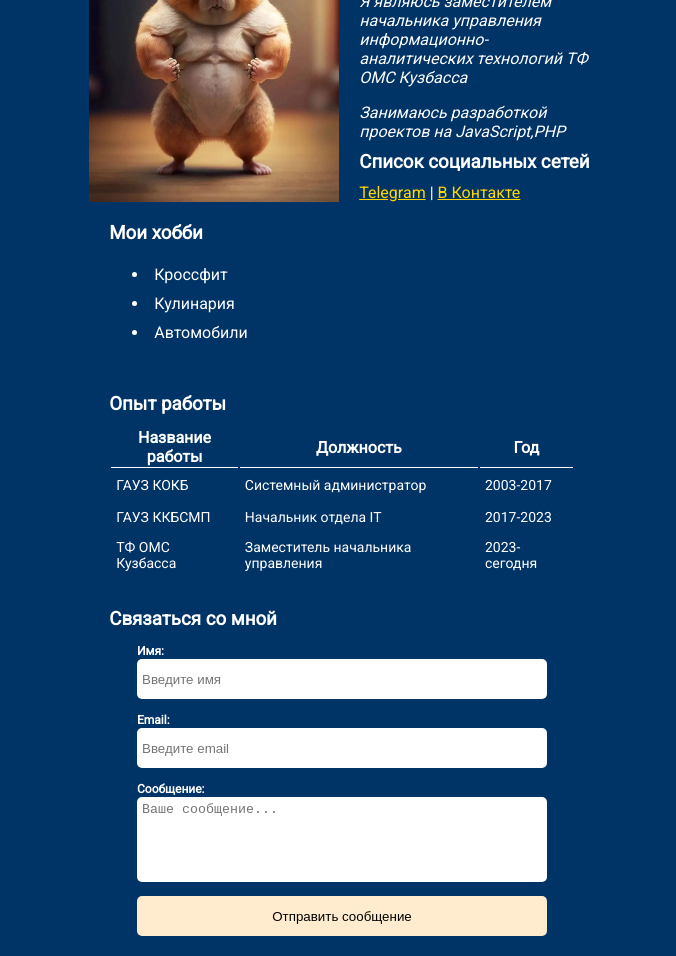
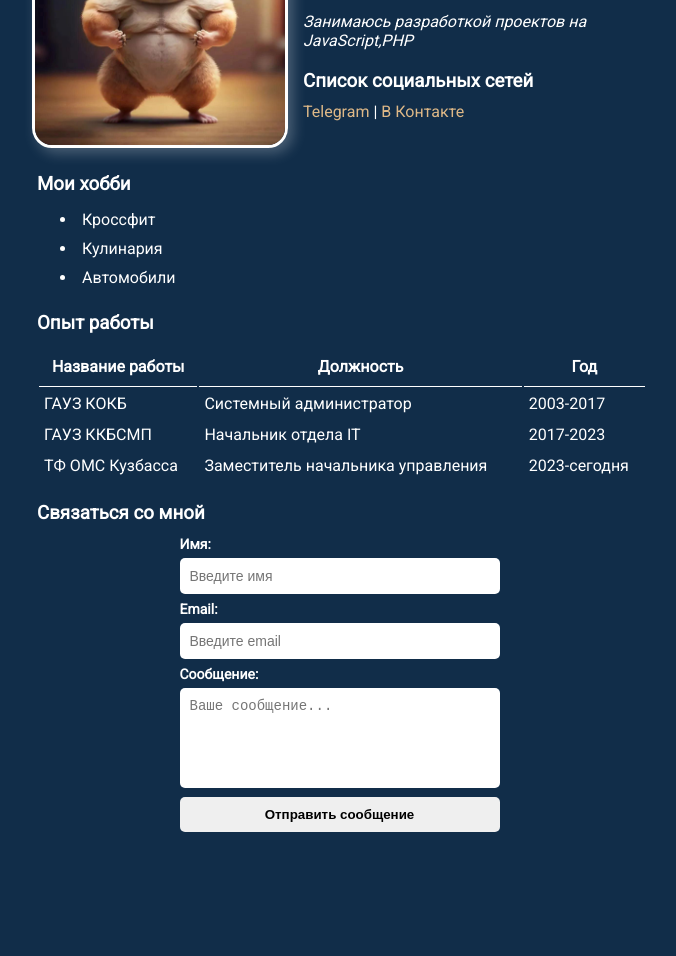
Before and after one commit to AngryPolecat/01-html-resume, a plain HTML site: page index.html in a window 1280 px wide. Shown: the part 118-1074 px from the top of the page, without its empty margins (298-974 px from the left). After the commit the page ends 965 px from the top, so only its background shows below. Drawn offline with Linux system fonts and the light colour scheme.

Commit message:
update 13.01

```diff
--- /dev/null
+++ b/index.css
@@ -0,0 +1,119 @@
+@import url('https://fonts.googleapis.com/css2?family=Roboto&display=swap');
+
+* {
+  margin: 0;
+  padding: 0;
+}
+
+body {
+  font-family: 'Roboto', 'Segoe UI', 'Oxygen', 'Ubuntu', 'Cantarell',
+    'Fira Sans', 'Droid Sans', 'Helvetica Neue', sans-serif;
+  background-color: #112d49;
+  color: white;
+  font-size: 16px;
+}
+
+h1 {
+  margin: 5px;
+}
+
+h3 {
+  margin-bottom: 10px;
+}
+
+a {
+  color: burlywood;
+  text-decoration: none;
+}
+
+a:hover {
+  color: coral;
+}
+
+.btn {
+  padding: 10px;
+  width: 320px;
+  font-weight: bold;
+  border: none;
+  border-radius: 5px;
+  cursor: pointer;
+}
+
+.container {
+  width: 50%;
+  margin: 0 auto;
+}
+
+.info {
+  display: flex;
+  flex-direction: row;
+}
+
+.info p {
+  font-style: italic;
+  padding: 5px;
+  margin-bottom: 10px;
+}
+
+.social-media {
+  padding: 5px;
+}
+
+.info img {
+  margin: 10px;
+  border-radius: 20px;
+  border: 3px solid white;
+  box-shadow: 5px 5px 14px rgba(255, 255, 255, 0.25);
+}
+
+.partition {
+  margin: 10px;
+  padding: 5px;
+}
+
+.my-hobbies ul {
+  margin-left: 40px;
+}
+
+.my-hobbies li {
+  padding: 5px;
+}
+
+.experience table {
+  width: 100%;
+}
+
+.experience th {
+  font-weight: bold;
+  border-bottom: 1px solid white;
+  height: 40px;
+}
+
+.experience td {
+  padding: 5px;
+}
+
+.forma {
+  width: 325px;
+  margin: 0 auto;
+}
+
+.contact-with-me label {
+  font-weight: bold;
+  font-size: 14px;
+}
+
+.contact-with-me input,
+.contact-with-me textarea {
+  width: 300px;
+  border-radius: 5px;
+  font-size: 14px;
+  padding: 10px;
+  margin-top: 5px;
+  margin-bottom: 5px;
+  border: none;
+}
+
+.contact-with-me textarea {
+  resize: none;
+}
--- a/index.html
+++ b/index.html
@@ -5,11 +5,11 @@
     <meta name="viewport" content="width=device-width, initial-scale=1.0" />
     <meta name="keywords" content="визитка резюме ТФ ОМС Миловидов" />
     <meta name="description" content="Сайт визитка. Миловидов В.В." />
-    <link rel="stylesheet" href="styles.css" />
     <title>Сайт визитка</title>
+    <link rel="stylesheet" href="index.css" />
   </head>
   <body>
-    <div class="content">
+    <div class="container">
       <div class="info">
         <img src="avatar.jpg" width="250" />
         <div class="info-text">
@@ -19,12 +19,14 @@
             информационно-аналитических технологий ТФ ОМС Кузбасса
           </p>
           <p>Занимаюсь разработкой проектов на JavaScript,PHP</p>
+          <div class="social-media">
             <h3>Список социальных сетей</h3>
             <a href="https://t.me/angry_polecat" target="_blank">Telegram</a> |
             <a href="https://vk.com/id260208581" target="_blank">В Контакте</a>
           </div>
         </div>
-      <div class="partition hobby">
+      </div>
+      <div class="my-hobbies partition">
         <h3>Мои хобби</h3>
         <ul>
           <li>Кроссфит</li>
@@ -32,7 +34,7 @@
           <li>Автомобили</li>
         </ul>
       </div>
-      <div class="partition work-experience">
+      <div class="experience partition">
         <h3>Опыт работы</h3>
         <table>
           <thead>
@@ -61,8 +63,9 @@
           </tbody>
         </table>
       </div>
-      <div class="partition feedback-form">
+      <div class="contact-with-me partition">
         <h3>Связаться со мной</h3>
+        <div class="forma">
           <form>
             <div>
               <label for="name">Имя:</label><br />
@@ -81,8 +84,9 @@
                 placeholder="Ваше сообщение..."
               ></textarea>
             </div>
-          <button>Отправить сообщение</button>
+            <button class="btn">Отправить сообщение</button>
           </form>
+        </div>
       </div>
     </div>
   </body>
```
Lines whose indentation alone changed are shown as unchanged.
